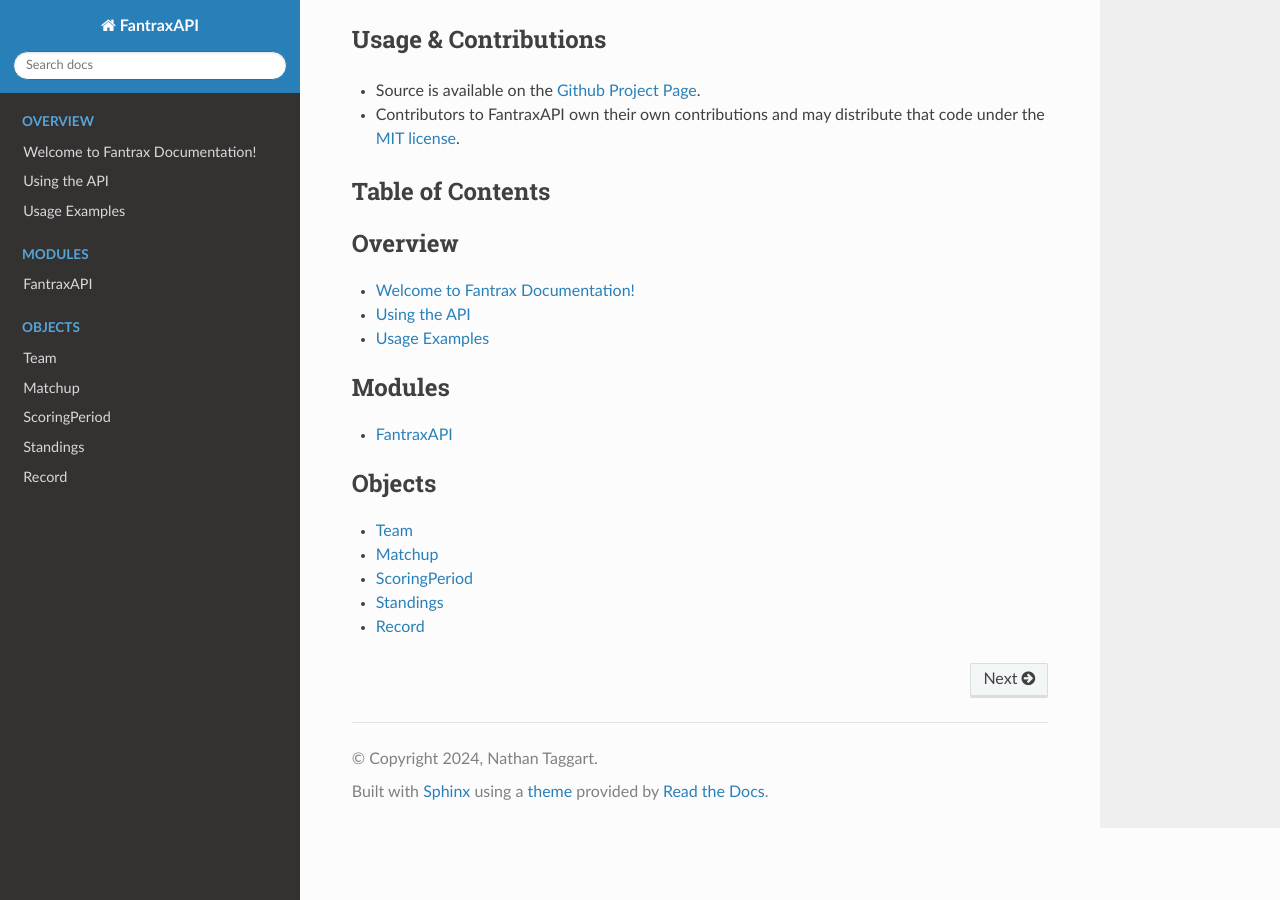
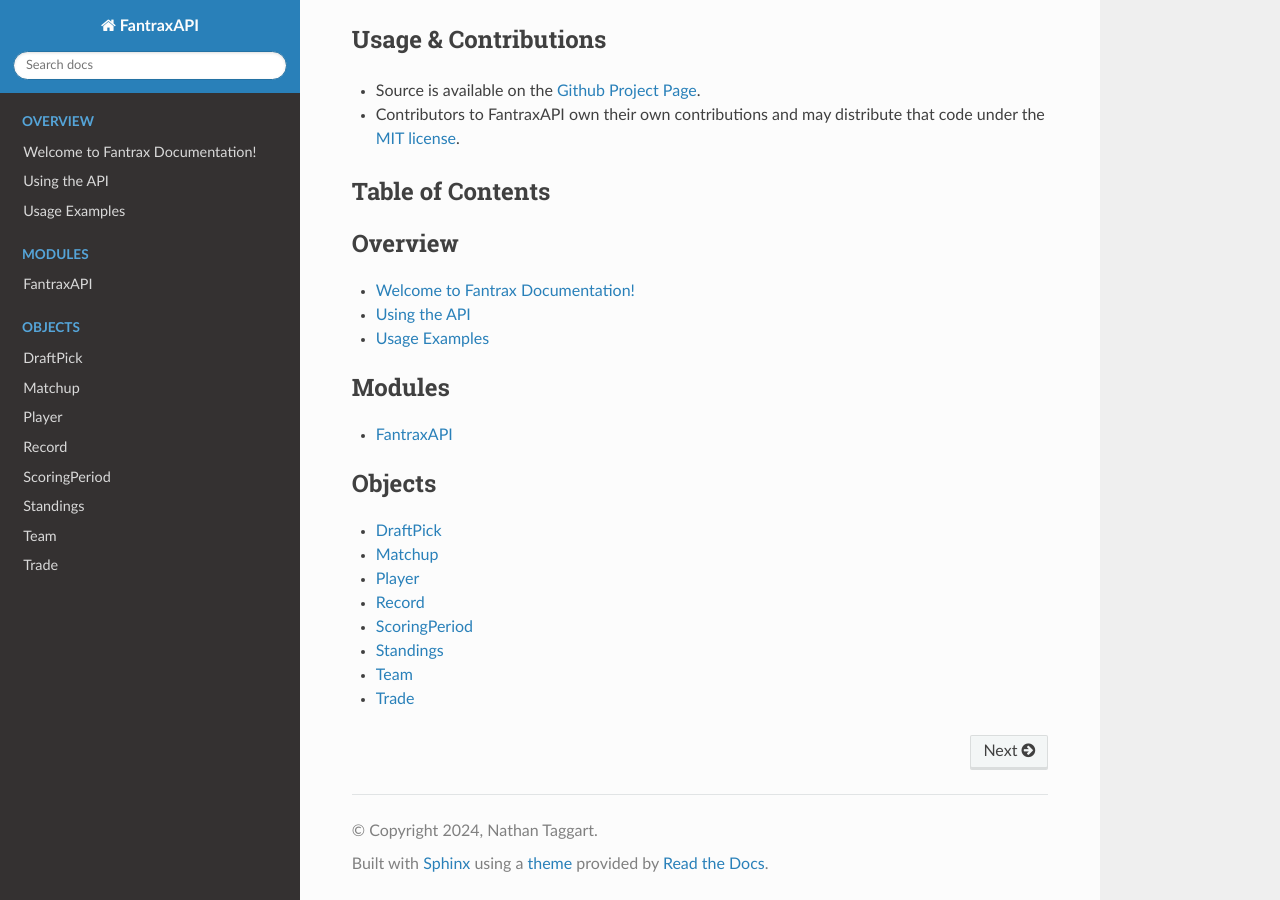
Before and after one commit to meisnate12/FantraxAPI, a Sphinx documentation site: the page built from docs/index.rst, in a window 1280 px wide and 900 px high, scrolled down 1378 px. Built offline with Sphinx 7.4.7 and the Read the Docs theme 2.0.0, drawn with Linux system fonts in a browser that asks for light colours; the version number could not be read and is left out.

```diff
--- a/docs/objs.rst
+++ b/docs/objs.rst
@@ -1,7 +1,8 @@
-Team
+
+DraftPick
 --------------------
 
-.. autoclass:: fantraxapi.Team
+.. autoclass:: fantraxapi.DraftPick
     :members:
 
 
@@ -9,6 +10,20 @@
 --------------------
 
 .. autoclass:: fantraxapi.Matchup
+    :members:
+
+
+Player
+--------------------
+
+.. autoclass:: fantraxapi.Player
+    :members:
+
+
+Record
+--------------------
+
+.. autoclass:: fantraxapi.Record
     :members:
 
 
@@ -26,8 +41,15 @@
     :members:
 
 
-Record
+Team
 --------------------
 
-.. autoclass:: fantraxapi.Record
+.. autoclass:: fantraxapi.Team
     :members:
+
+
+Trade
+--------------------
+
+.. autoclass:: fantraxapi.Trade
+    :members:
```
Also changed, not shown: 3 other files.
